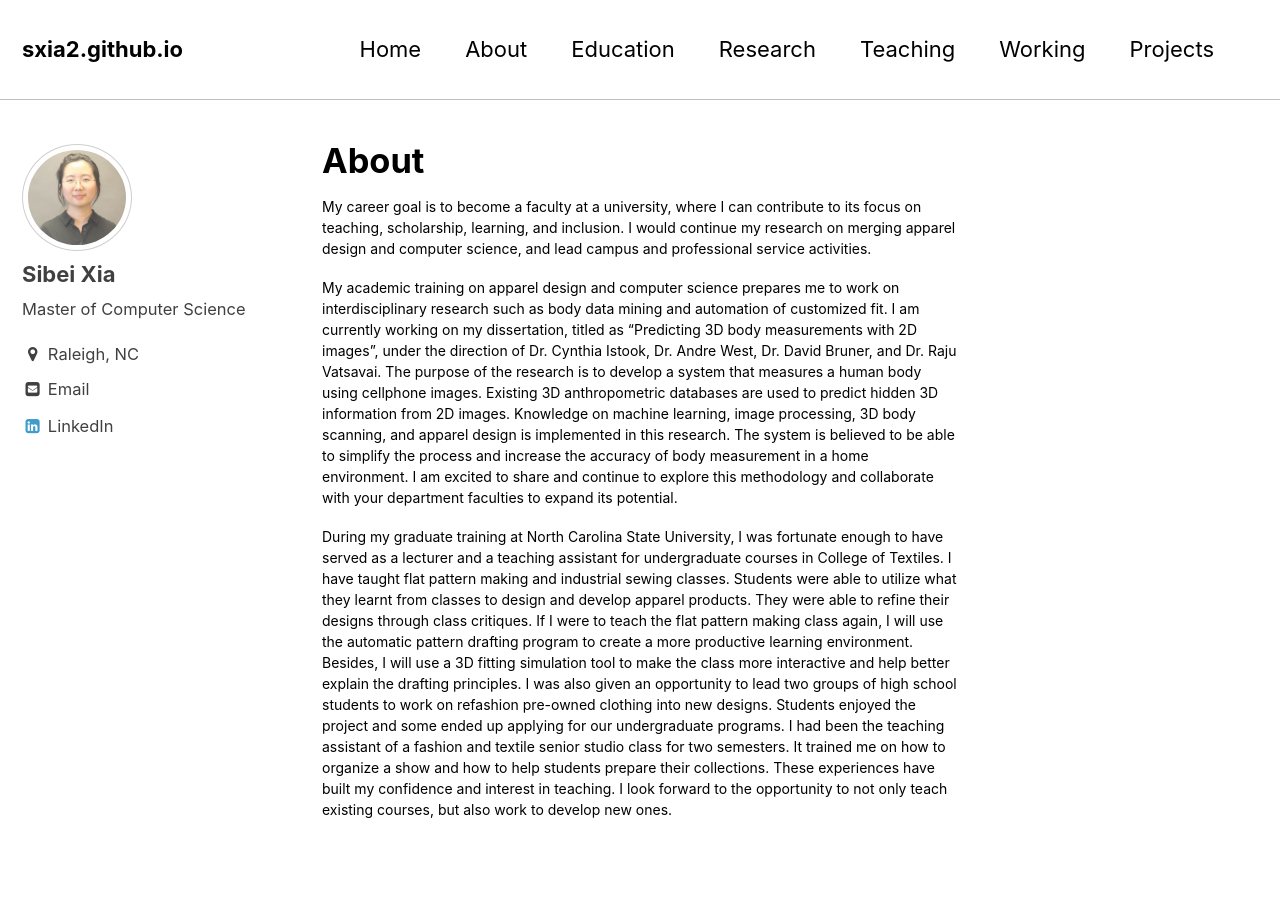
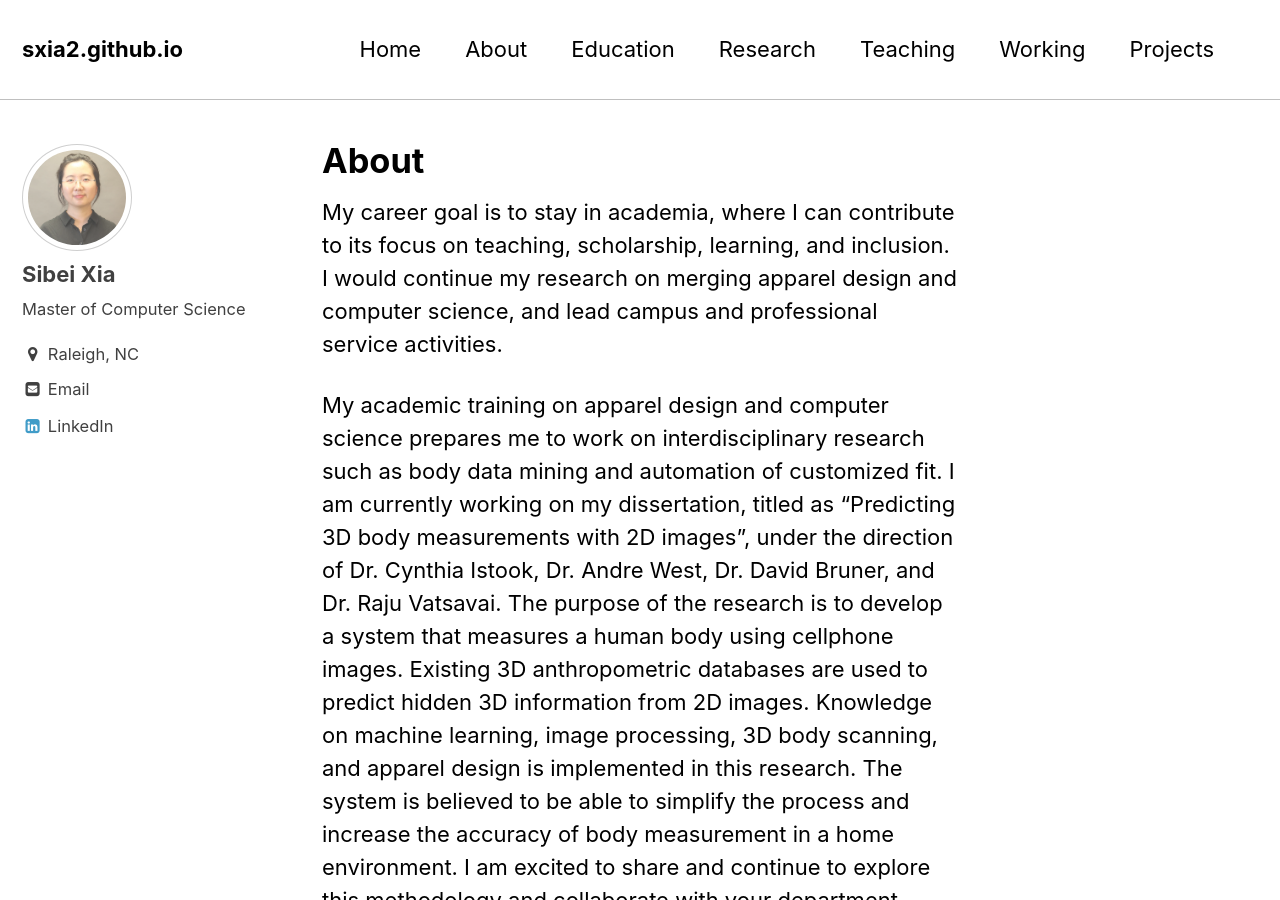
Before and after one commit to sxia2/sxia2.github.io, a Jekyll site: the page built from _pages/about.md, in a window 1280 px wide and 900 px high. Built offline with Jekyll 4.4.1, drawn with Linux system fonts in a browser that asks for light colours.

Commit message:
font and about

```diff
--- a/_pages/about.md
+++ b/_pages/about.md
@@ -3,7 +3,7 @@ permalink: /about/
 title: "About"
 ---
 
-My career goal is to become a faculty at a university, where I can contribute to its focus on teaching, scholarship, learning, and inclusion. I would continue my research on merging apparel design and computer science, and lead campus and professional service activities.
+My career goal is to stay in academia, where I can contribute to its focus on teaching, scholarship, learning, and inclusion. I would continue my research on merging apparel design and computer science, and lead campus and professional service activities.
 
 My academic training on apparel design and computer science prepares me to work on interdisciplinary research such as body data mining and automation of customized fit. I am currently working on my dissertation, titled as “Predicting 3D body measurements with 2D images”, under the direction of Dr. Cynthia Istook, Dr. Andre West, Dr. David Bruner, and Dr. Raju Vatsavai. The purpose of the research is to develop a system that measures a human body using cellphone images. Existing 3D anthropometric databases are used to predict hidden 3D information from 2D images. Knowledge on machine learning, image processing, 3D body scanning, and apparel design is implemented in this research. The system is believed to be able to simplify the process and increase the accuracy of body measurement in a home environment. I am excited to share and continue to explore this methodology and collaborate with your department faculties to expand its potential.
 
--- a/_sass/minimal-mistakes/_page.scss
+++ b/_sass/minimal-mistakes/_page.scss
@@ -76,8 +76,8 @@
 
   p, li, dl {
     //font-size: $type-size-5
-    //font-size: 1em;
-    font-size: 14px; /* 16 is the default increase if you want it larger */
+    font-size: 1em;
+    //font-size: 14px; /* 16 is the default increase if you want it larger */
   }
 
   /* paragraph indents */
```
